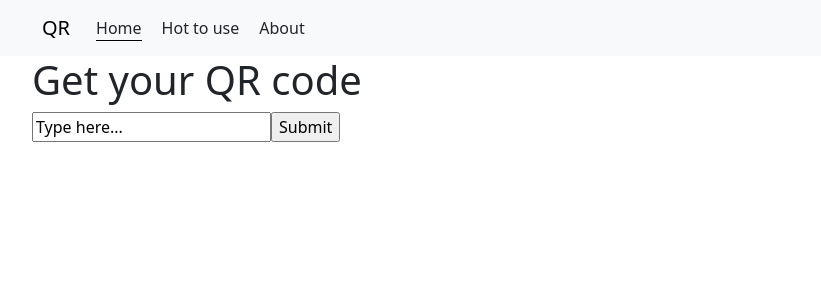
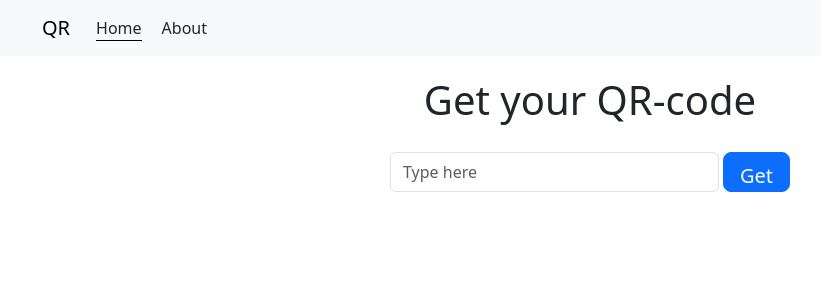
Before and after one commit to denysMoon/ui-qr, a React (Vite) app: page / in a window 1280 px wide. Shown: the top 300 px of the page, without its empty margins (50-871 px from the left). Built offline with nearby package versions, Linux system fonts and the light colour scheme.

Commit message:
added styles, form reset

```diff
--- a/src/App.tsx
+++ b/src/App.tsx
@@ -7,7 +7,6 @@ import {
 import { PageNotFound } from "./pages/PageNotFound";
 import { Layout } from "./components/Layout";
 import { Main } from "./pages/Main";
-import { Instruction } from "./pages/Instruction";
 import { About } from "./pages/About";
 import "bootstrap/dist/css/bootstrap.min.css";
 
@@ -15,7 +14,6 @@ const router = createBrowserRouter(
   createRoutesFromElements(
     <Route path="/" element={<Layout />}>
       <Route index element={<Main />} />
-      <Route path="/how-to" element={<Instruction />} />
       <Route path="/about" element={<About />} />
       <Route path="*" element={<PageNotFound />} />
     </Route>
--- a/src/components/Form.tsx
+++ b/src/components/Form.tsx
@@ -1,4 +1,5 @@
 import { useForm, SubmitHandler } from "react-hook-form";
+import { Button, Form as FormBootstrap } from "react-bootstrap";
 
 type Inputs = {
   qrString: string;
@@ -13,20 +14,28 @@ export const Form: React.FC<IForm> = ({ getBase64 }) => {
   const {
     register,
     handleSubmit,
+    reset,
     formState: { errors },
   } = useForm<Inputs>();
 
   const onSubmit: SubmitHandler<Inputs> = (data) => {
     getBase64(data.qrString);
+    reset();
   };
 
   return (
-    <form onSubmit={handleSubmit(onSubmit)}>
-      <input defaultValue="Type here..." {...register("qrString")} />
-
+    <FormBootstrap onSubmit={handleSubmit(onSubmit)} className="formWrapper">
+      <FormBootstrap.Control
+        type="text"
+        placeholder="Type here"
+        aria-label="Form input"
+        {...register("qrString")}
+      />
       {errors.required && <span>This field is required</span>}
 
-      <input type="submit" />
-    </form>
+      <Button type="submit" size="lg" className="formButton">
+        Get
+      </Button>
+    </FormBootstrap>
   );
 };
--- a/src/components/Header.tsx
+++ b/src/components/Header.tsx
@@ -7,7 +7,7 @@ export const Header: React.FC = () => {
   return (
     <Navbar expand="lg" className="bg-body-tertiary">
       <Container>
-        <Navbar.Brand href="#home">QR</Navbar.Brand>
+        <Navbar.Brand href="#">QR</Navbar.Brand>
         <Navbar.Toggle aria-controls="basic-navbar-nav" />
         <Navbar.Collapse id="basic-navbar-nav">
           <Nav className="me-auto">
--- a/src/components/Loader.tsx
+++ b/src/components/Loader.tsx
@@ -2,11 +2,11 @@ import Spinner from "react-bootstrap/Spinner";
 
 export const Loader = () => {
   return (
-    <>
+    <div className="loaderWrapper">
       <Spinner animation="grow" />
       <Spinner animation="grow" />
       <Spinner animation="grow" />
-    </>
+    </div>
   );
 };
 
--- a/src/constants.ts
+++ b/src/constants.ts
@@ -2,10 +2,6 @@ export const ROUTES = [
   {
     path: "/",
     name: "Home",
-  },
-  {
-    path: "/how-to",
-    name: "Hot to use",
   },
   {
     path: "/about",
--- a/src/index.css
+++ b/src/index.css
@@ -7,3 +7,26 @@ a {
 .active {
   border-bottom: 1px solid black;
 }
+
+.loaderWrapper{
+  display: flex;
+}
+
+.contentWrapper {
+  margin-top: 20px;
+  display: flex;
+  flex-direction: column;
+  align-items: center;
+}
+
+.imageWrapper {
+  margin-top:20px;
+}
+
+.formWrapper {
+  margin-top:20px;
+  width: 400px;
+  display: flex;
+  height: 40px;
+  gap: 4px;
+}
--- a/src/pages/About.tsx
+++ b/src/pages/About.tsx
@@ -1,3 +1,18 @@
 export const About: React.FC = () => {
-  return <h1>About</h1>;
+  return (
+    <div className="contentWrapper">
+      <h1>About</h1>
+      <p>
+        The application is centered around the generation of QR codes for
+        various content types such as links and phrases. The backend is
+        constructed using FastAPI, a high-performance web framework for Python.
+        On the frontend, a tech stack was used, including React for the user
+        interface, TypeScript for strong typing, React-Bootstrap for responsive
+        components, and Axios for handling API requests. Additionally,
+        react-hook-forms were used to efficiently manage forms within the
+        application. This combination of technologies ensures a seamless and
+        responsive user experience.
+      </p>
+    </div>
+  );
 };
--- a/src/pages/Instruction.tsx
+++ /dev/null
@@ -1,3 +0,0 @@
-export const Instruction = () => {
-  return <h1>Instruction page</h1>;
-};
--- a/src/pages/Main.tsx
+++ b/src/pages/Main.tsx
@@ -6,8 +6,8 @@ export const Main: React.FC = () => {
   const { base64, loading, getBase64 } = useBase64();
 
   return (
-    <div>
-      <h1>Get your QR code</h1>
+    <div className="contentWrapper">
+      <h1>Get your QR-code</h1>
       <Form getBase64={getBase64} />
       <QrImage base64={base64} loading={loading} />
     </div>
```
Also changed, not shown: src/components/QrImage.tsx (+1 -1 lines).
